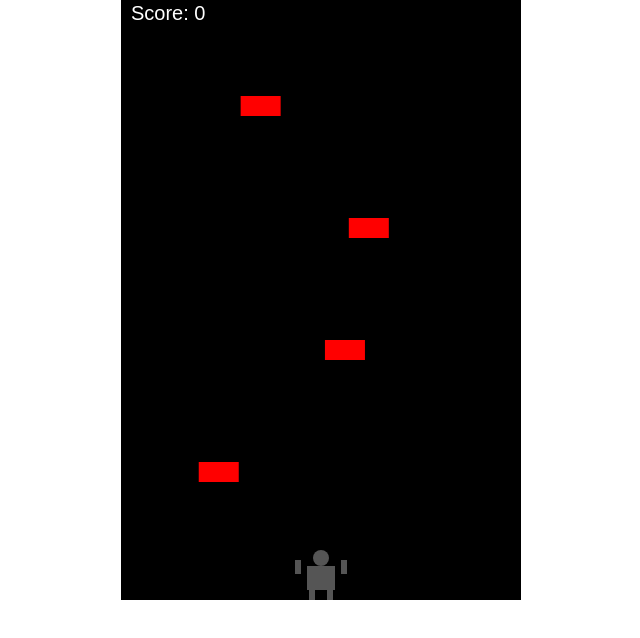
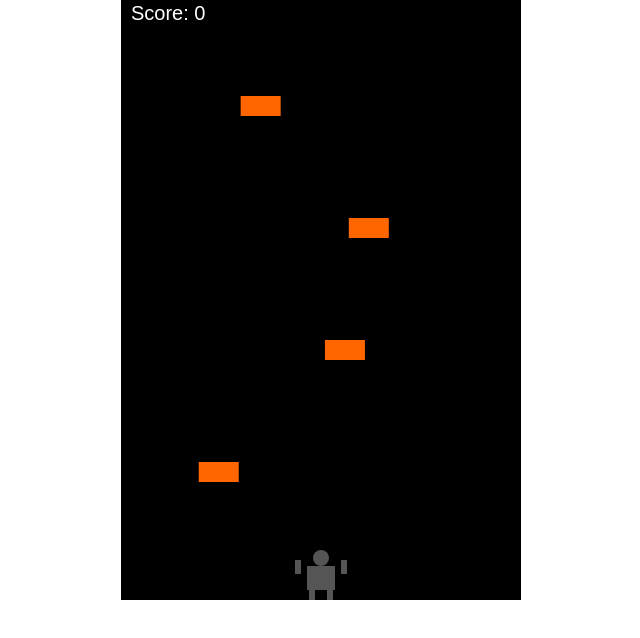
Before and after one commit to laboremus2016/codex-test, a plain HTML site: page index.html in a window 1280 px wide. Shown: the whole page, without its empty margins (319-959 px from the left). Drawn offline with Linux system fonts and the light colour scheme.

Commit message:
Update README and visuals

```diff
--- a/index.html
+++ b/index.html
@@ -32,6 +32,7 @@ const keys = {};
 function handleKeyDown(e) {
     keys[e.code] = true;
     if (e.code === 'Space') {
+        // throw a banana toward the enemies
         bullets.push({ x: playerX + playerWidth/2 - 2, y: playerY, width:4, height:10, speed:7 });
     }
 }
@@ -124,11 +125,11 @@ function draw() {
     ctx.clearRect(0,0,canvas.width, canvas.height);
     drawGorilla(playerX, playerY, animationFrame);
 
-    ctx.fillStyle = '#fff';
+    ctx.fillStyle = '#ff0';
     for (const b of bullets) {
         ctx.fillRect(b.x, b.y, b.width, b.height);
     }
-    ctx.fillStyle = '#f00';
+    ctx.fillStyle = '#f60'; // orangutan enemies
     for (const e of enemies) {
         ctx.fillRect(e.x, e.y, e.width, e.height);
     }
```
Also changed, not shown: 1 other file.
